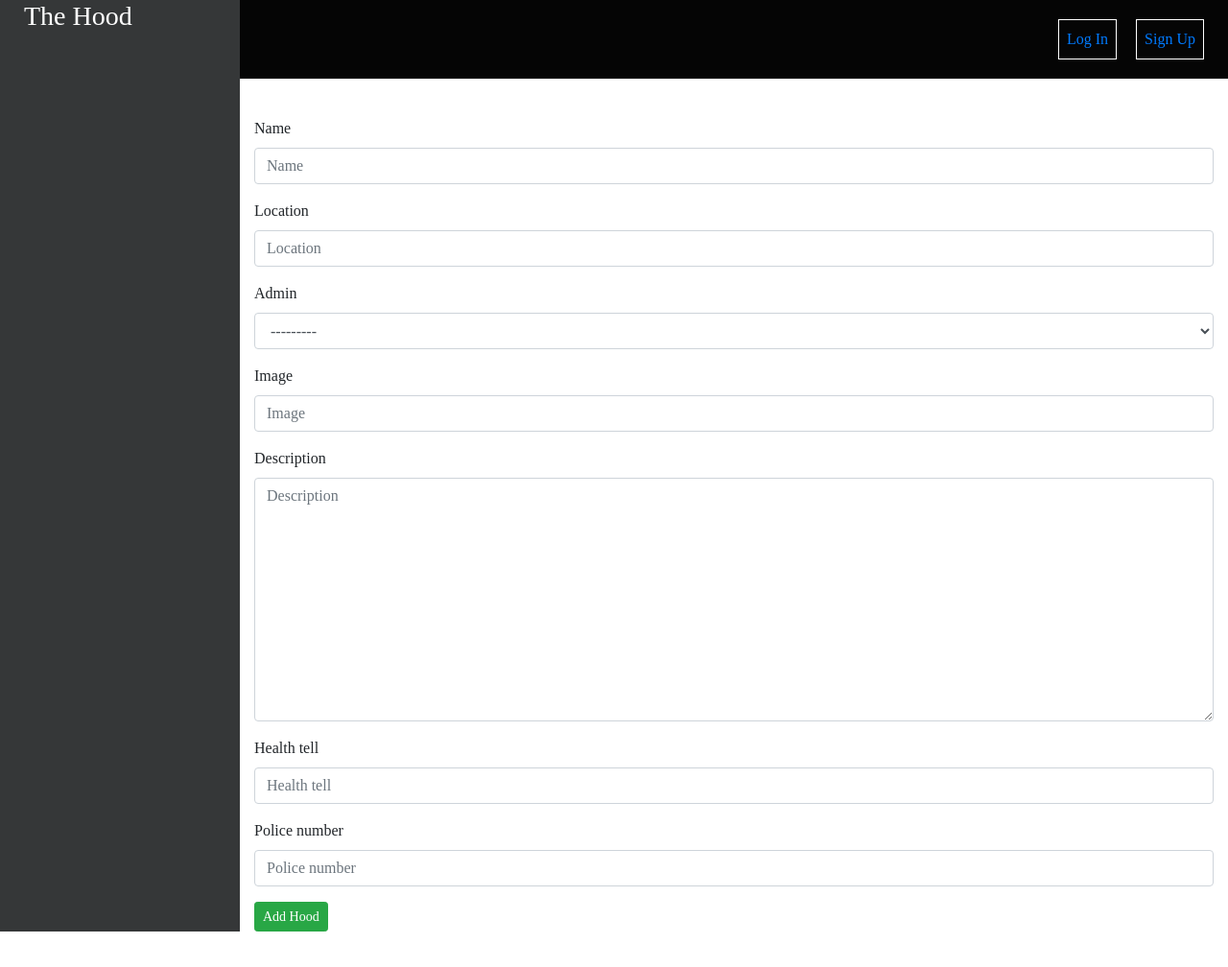
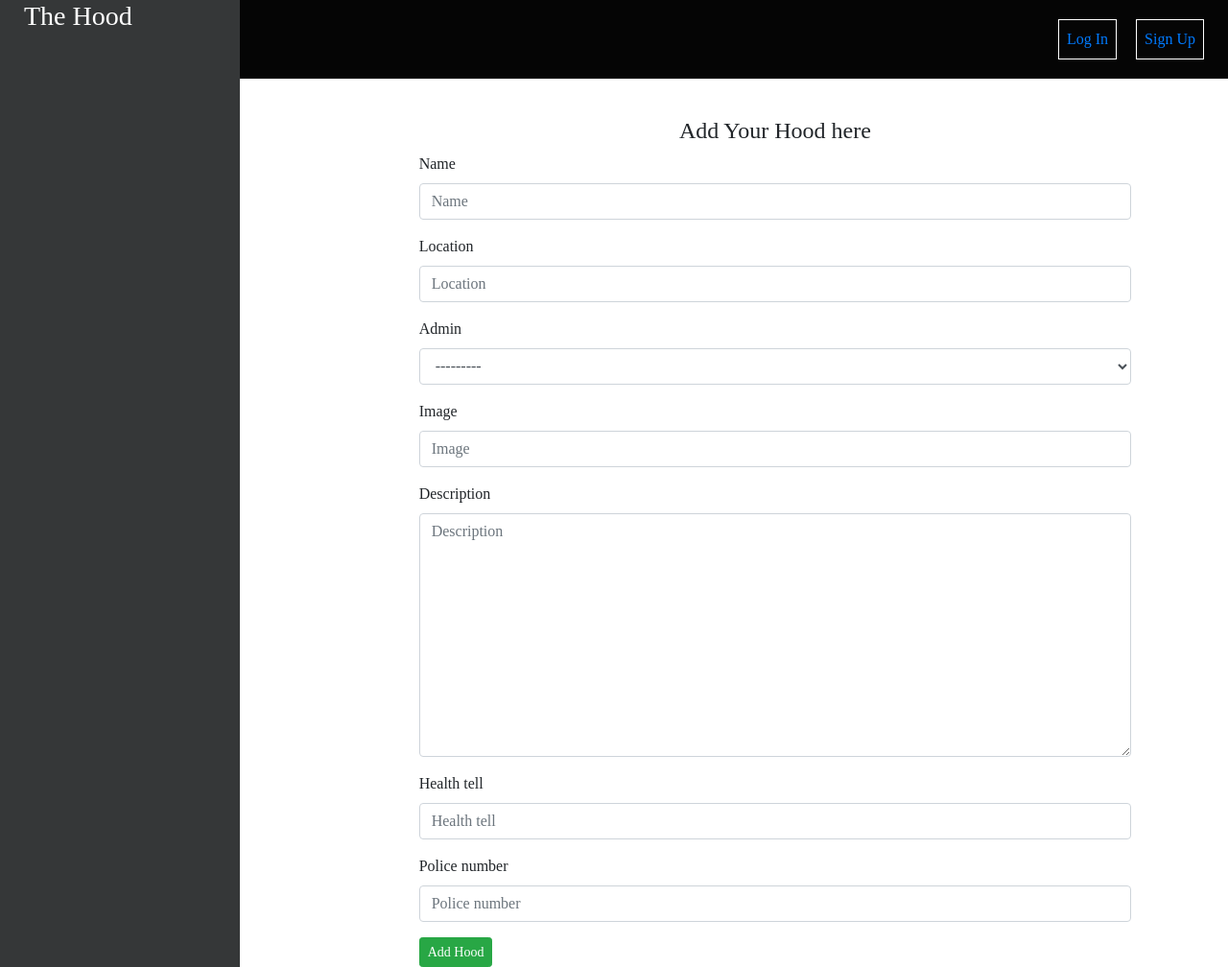
Before and after one commit to kojwangbora/-neighbourhood, a Django app: page /new-hood/ in a window 1280 px wide. Shown: the whole page at 96% size. Before the commit the page ends 971 px from the top, so only its background shows below. Run offline with Django 4.2, Linux system fonts and the light colour scheme; data comes from the database, SQL or seed files in the repository; some libraries are stand-ins or nearby versions.

Commit message:
modify newhood template

```diff
--- a/hood/templates/newhood.html
+++ b/hood/templates/newhood.html
@@ -1,11 +1,23 @@
 {% extends 'base.html' %}
 {% load bootstrap4 %}
 {% block content %}
-<div class="container">
-    <form action="" method="post" enctype="multipart/form-data" novalidate>
-        {% csrf_token %}
-        {% bootstrap_form form%}
-        <button class="btn btn-sm btn-success">Add Hood</button>
-    </form>
+
+<div class="container bg-white newhood">
+    <div class="row">
+        <div class="col-md-2"></div>
+        <div class="col-md-9">
+            <h4 class="text-center">
+                Add Your Hood here
+            </h4>
+            <form action="" method="post" enctype="multipart/form-data" novalidate>
+                {% csrf_token %}
+                {% bootstrap_form form%}
+                <button class="btn btn-sm btn-success">Add Hood</button>
+            </form>
+
+        </div>
+        <div class="col-md-1"></div>
+
+    </div>
 </div>
 {% endblock %}
```
